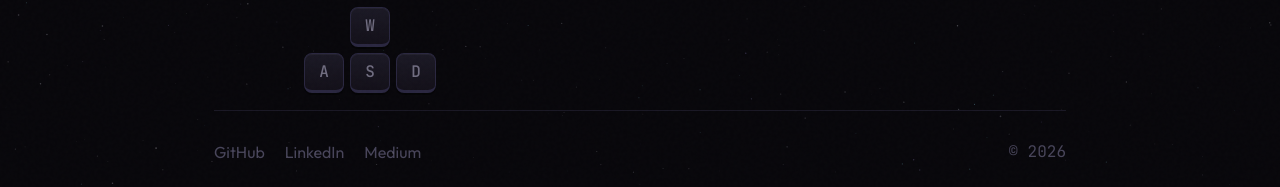
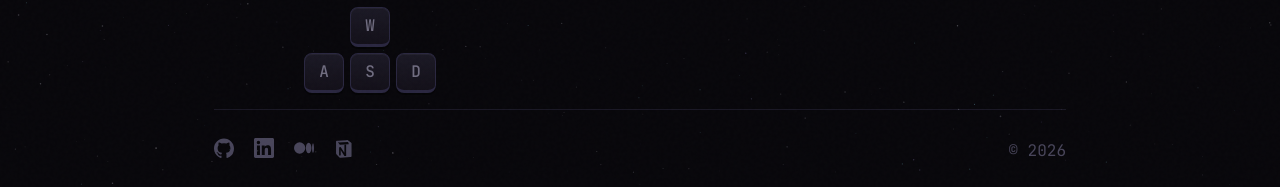
Before and after one commit to shiphrahx/cassia-almeida.com, a Next.js app: page / in a window 1280 px wide. Shown: the part 607-794 px from the top of the page. Built offline with nearby package versions, Linux system fonts and the light colour scheme.

Commit message:
Replace footer text links with brand logos, add Notion

```diff
--- a/app/globals.css
+++ b/app/globals.css
@@ -531,7 +531,7 @@ footer {
 }
 
 .footer-links { display: flex; gap: 20px; list-style: none; }
-.footer-links a { font-size: 1rem; color: var(--text-dim); transition: color 0.15s; }
+.footer-links a { display: inline-flex; align-items: center; color: var(--text-dim); transition: color 0.15s; }
 .footer-links a:hover { color: var(--text-secondary); }
 .footer-copy { font-family: var(--font-mono); font-size: 1rem; color: var(--text-dim); }
 
--- a/components/Footer.tsx
+++ b/components/Footer.tsx
@@ -2,9 +2,34 @@ export default function Footer() {
   return (
     <footer>
       <ul className="footer-links">
-        <li><a href="https://github.com/shiphrahx" target="_blank" rel="noopener noreferrer">GitHub</a></li>
-        <li><a href="https://www.linkedin.com/in/cassiaalmeida/" target="_blank" rel="noopener noreferrer">LinkedIn</a></li>
-        <li><a href="https://medium.com/@shiphrah_" target="_blank" rel="noopener noreferrer">Medium</a></li>
+        <li>
+          <a href="https://github.com/shiphrahx" target="_blank" rel="noopener noreferrer" aria-label="GitHub">
+            <svg viewBox="0 0 24 24" width="20" height="20" fill="currentColor" aria-hidden="true">
+              <path d="M12 .5C5.37.5 0 5.87 0 12.5c0 5.3 3.44 9.8 8.21 11.39.6.11.82-.26.82-.58 0-.29-.01-1.04-.02-2.05-3.34.72-4.04-1.61-4.04-1.61-.55-1.39-1.33-1.76-1.33-1.76-1.09-.74.08-.73.08-.73 1.2.09 1.84 1.24 1.84 1.24 1.07 1.83 2.81 1.3 3.49.99.11-.78.42-1.3.76-1.6-2.67-.3-5.47-1.33-5.47-5.93 0-1.31.47-2.38 1.24-3.22-.13-.3-.54-1.52.12-3.18 0 0 1.01-.32 3.3 1.23a11.5 11.5 0 0 1 6.01 0c2.29-1.55 3.3-1.23 3.3-1.23.66 1.66.25 2.88.12 3.18.77.84 1.24 1.91 1.24 3.22 0 4.61-2.81 5.62-5.49 5.92.43.37.81 1.1.81 2.22 0 1.61-.01 2.9-.01 3.29 0 .32.22.7.83.58A12 12 0 0 0 24 12.5C24 5.87 18.63.5 12 .5z"/>
+            </svg>
+          </a>
+        </li>
+        <li>
+          <a href="https://www.linkedin.com/in/cassiaalmeida/" target="_blank" rel="noopener noreferrer" aria-label="LinkedIn">
+            <svg viewBox="0 0 24 24" width="20" height="20" fill="currentColor" aria-hidden="true">
+              <path d="M20.45 20.45h-3.56v-5.57c0-1.33-.02-3.04-1.85-3.04-1.85 0-2.14 1.45-2.14 2.94v5.67H9.35V9h3.42v1.56h.05c.48-.9 1.64-1.85 3.37-1.85 3.6 0 4.27 2.37 4.27 5.46v6.28zM5.34 7.43a2.07 2.07 0 1 1 0-4.14 2.07 2.07 0 0 1 0 4.14zM7.12 20.45H3.55V9h3.57v11.45zM22.22 0H1.77C.79 0 0 .77 0 1.73v20.54C0 23.23.79 24 1.77 24h20.45c.98 0 1.78-.77 1.78-1.73V1.73C24 .77 23.2 0 22.22 0z"/>
+            </svg>
+          </a>
+        </li>
+        <li>
+          <a href="https://medium.com/@shiphrah_" target="_blank" rel="noopener noreferrer" aria-label="Medium">
+            <svg viewBox="0 0 24 24" width="20" height="20" fill="currentColor" aria-hidden="true">
+              <path d="M13.54 12a6.8 6.8 0 0 1-6.77 6.82A6.8 6.8 0 0 1 0 12a6.8 6.8 0 0 1 6.77-6.82A6.8 6.8 0 0 1 13.54 12zm7.42 0c0 3.54-1.51 6.42-3.38 6.42-1.87 0-3.39-2.88-3.39-6.42s1.52-6.42 3.39-6.42 3.38 2.88 3.38 6.42zM24 12c0 3.17-.53 5.75-1.19 5.75-.66 0-1.19-2.58-1.19-5.75s.53-5.75 1.19-5.75C23.47 6.25 24 8.83 24 12z"/>
+            </svg>
+          </a>
+        </li>
+        <li>
+          <a href="https://www.notion.com/@shiphrah" target="_blank" rel="noopener noreferrer" aria-label="Notion">
+            <svg viewBox="0 0 24 24" width="20" height="20" fill="currentColor" aria-hidden="true">
+              <path d="M4.46 3.3 14.7 2.55c1.26-.11 1.58-.03 2.37.55l3.27 2.3c.54.4.72.5.72.93v15.27c0 .8-.29 1.27-1.3 1.34l-11.9.72c-.76.04-1.12-.07-1.52-.58L3.06 19.9c-.43-.58-.61-1.01-.61-1.52V4.6c0-.65.29-1.19 1-1.3zm.83 1.49c-.39.03-.48.21-.33.5l1.84 2.39c.18.25.36.29.79.27l9.83-.59c.22-.03.36-.16.27-.39l-.61-1.66c-.13-.34-.4-.5-.85-.47l-10.74.45zm9.27 13.07V8.71c0-.43-.13-.62-.51-.59l-1.16.07c-.34.04-.4.21-.4.55v9.06l-1.45-2.27-2.7-4.24c-.16-.27-.34-.36-.69-.34l-1.09.07c-.31.02-.4.2-.4.5v9.06c0 .31.13.52.43.5l1.04-.06c.34-.04.4-.23.4-.55v-5.97l1.48 2.42 2.8 4.34c.16.25.31.32.61.3l1.34-.08c.31-.02.4-.2.4-.5z"/>
+            </svg>
+          </a>
+        </li>
       </ul>
       <span className="footer-copy">© 2026</span>
     </footer>
```
